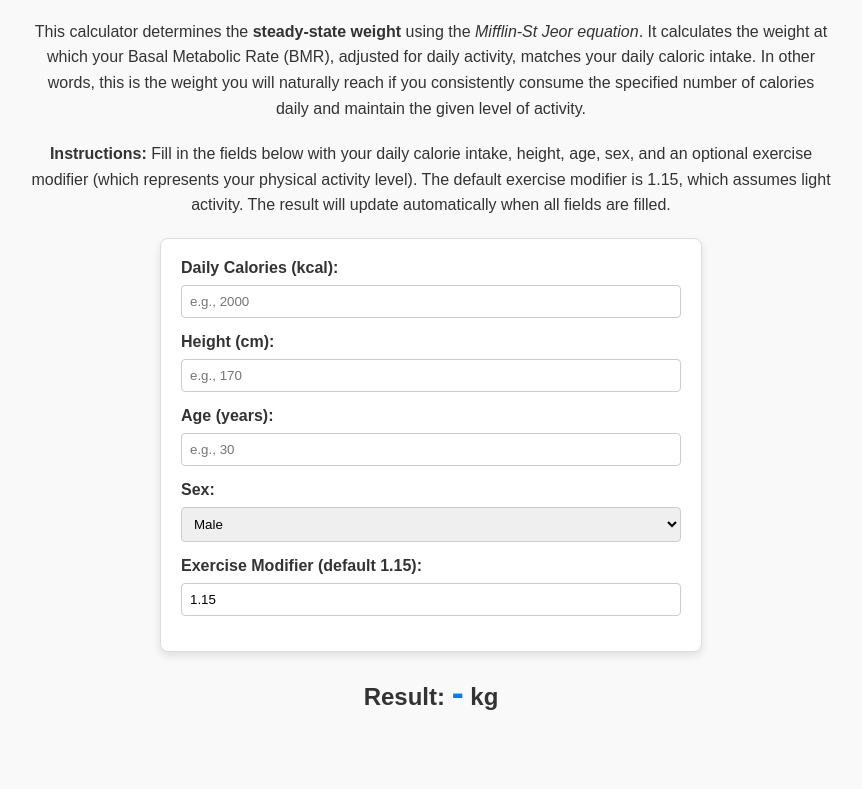
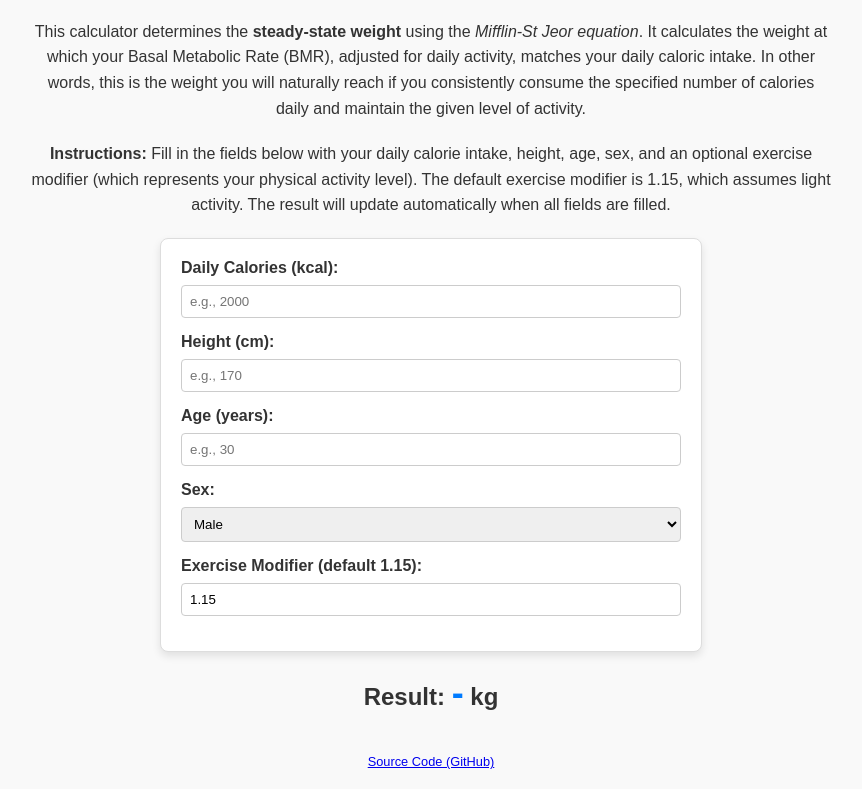
Before and after one commit to aadnk/steady-state-weight, a plain HTML site: page index.html in a window 1280 px wide. Shown: the part 81-870 px from the top of the page, without its empty margins (209-1071 px from the left). Before the commit the page ends 835 px from the top, so only its background shows below. Drawn offline with Linux system fonts and the light colour scheme.

Commit message:
Add links to Github

```diff
--- a/index.html
+++ b/index.html
@@ -71,6 +71,12 @@
             margin-top: 20px;
         }
 
+        #footer {
+            text-align: center;
+            margin-top: 40px;
+            font-size: 0.8em;
+        }
+
         #result {
             font-size: 1.5em;
             color: #007BFF;
@@ -111,6 +117,8 @@
     </form>
 
     <h2>Result: <span id="result">-</span> kg</h2>
+
+    <div id="footer"><a href="https://github.com/aadnk/steady-state-weight" target="_blank">Source Code (GitHub)</a></div>
 
     <script>
         // Function to persist input fields using localStorage
```
Also changed, not shown: 1 other file.
